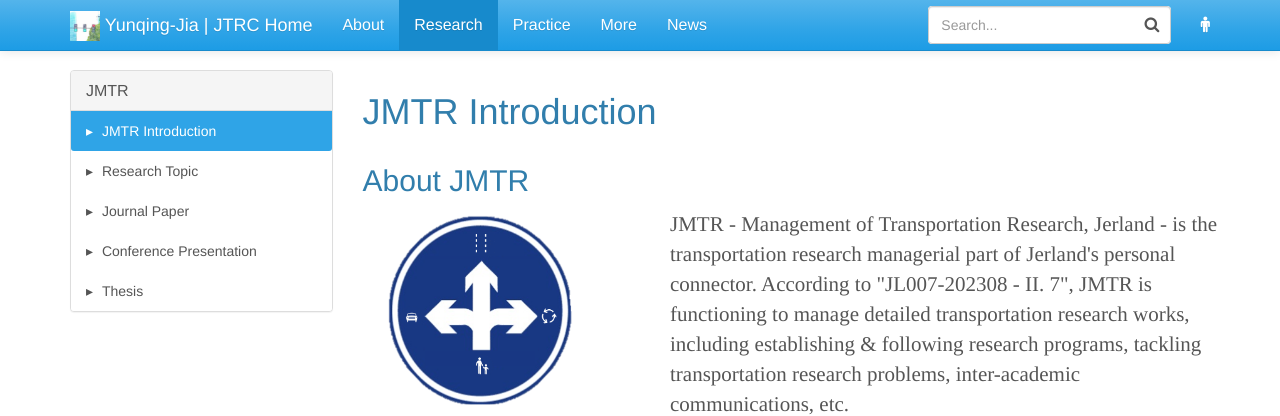
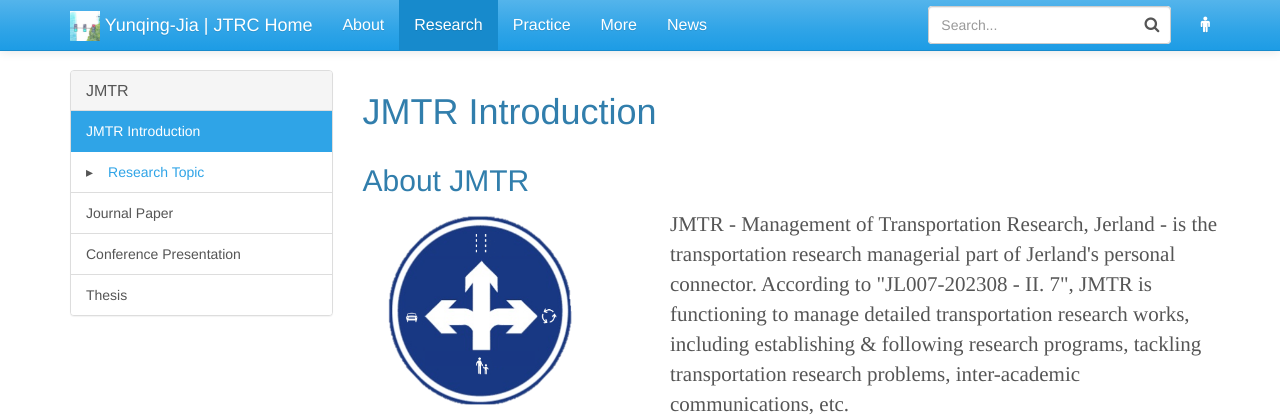
Before and after one commit to Yunqing-Jia/JTRC, a Jekyll site: the page built from _jmtr/index.md, in a window 1280 px wide. Shown: the top 416 px of the page. Built offline with Jekyll 4.4.1, drawn with Linux system fonts in a browser that asks for light colours.

Commit message:
Update jmtr_nav.html

```diff
--- a/_includes/jmtr_nav.html
+++ b/_includes/jmtr_nav.html
@@ -1,3 +1,22 @@
+<style>
+  .submenu {
+    display: none;
+    margin-left: 1.5em;
+  }
+  .submenu.show {
+    display: block;
+  }
+  .arrow {
+    display: inline-block;
+    width: 1em;
+    transition: transform 0.2s;
+    margin-right: 0.3em;
+  }
+  .arrow.down {
+    transform: rotate(90deg);
+  }
+</style>
+
 <div class="panel-group" id="accordion" role="tablist" aria-multiselectable="true">
   {% for section in site.data.jmtr %}
     <div class="panel panel-default">
@@ -28,36 +47,32 @@
       <div class="panel-collapse{% if collapsed %} collapse{% endif %}" id="collapse-{{forloop.index}}" role="tabpanel" aria-label="Side Navigation">
         <div class="list-group">
           {% for item in section.jmtr %}
-            {%- assign item_url = item.name | prepend:"/jmtr/" | append:"/" -%}
-            {%- assign p = site.jmtr | where:"url", item_url | first -%}
+            {% assign item_url = item.name | prepend:"/jmtr/" | append:"/" %}
+            {% assign p = site.jmtr | where:"url", item_url | first %}
 
-            {%- assign active_sub = false -%}
-            {%- if item.subpage -%}
+            {% if item.subpage %}
+              {%- assign should_expand = false -%}
               {% for sub in item.subpage %}
                 {% assign sub_url = sub | prepend:"/jmtr/" | append:"/" %}
                 {% if sub_url == page.url %}
-                  {% assign active_sub = true %}
+                  {%- assign should_expand = true -%}
                 {% endif %}
               {% endfor %}
-            {%- endif -%}
 
-            <div class="parent-with-sub">
-              <a class="list-group-item d-flex align-items-center has-sub {% if item_url == page.url or active_sub %}active{% endif %}" href="javascript:void(0);" onclick="toggleSubmenu(this)">
-                <span class="submenu-caret {% if active_sub %}rotated{% endif %}">&#9656;</span>
-                <span style="margin-left: 5px;">{{ p.title }}</span>
-              </a>
-
-              {% if item.subpage %}
-                <div class="subpage-group" style="{% unless active_sub %}display: none;{% endunless %}">
+              <div class="list-group-item">
+                <span class="arrow {% if should_expand %}down{% endif %}" onclick="toggleSubmenu(this)">&#9656;</span>
+                <a class="{% if item_url == page.url %}active{% endif %}" href="{{ p.url | relative_url }}">{{ p.title }}</a>
+                <div class="submenu {% if should_expand %}show{% endif %}">
                   {% for sub in item.subpage %}
                     {% assign sub_url = sub | prepend:"/jmtr/" | append:"/" %}
                     {% assign p_sub = site.jmtr | where:"url", sub_url | first %}
-                    <a class="list-group-item {% if sub_url == page.url %}active{% endif %}" style="padding-left: 30px;" href="{{ p_sub.url | relative_url }}">{{ p_sub.title }}</a>
+                    <a class="list-group-item {% if sub_url == page.url %}active{% endif %}" href="{{ p_sub.url | relative_url }}">{{ p_sub.title }}</a>
                   {% endfor %}
                 </div>
-              {% endif %}
-            </div>
-
+              </div>
+            {% else %}
+              <a class="list-group-item {% if item_url == page.url %}active{% endif %}" href="{{ p.url | relative_url }}">{{ p.title }}</a>
+            {% endif %}
           {% endfor %}
         </div>
       </div>
@@ -66,24 +81,9 @@
 </div>
 
 <script>
-  function toggleSubmenu(element) {
-    const caret = element.querySelector(".submenu-caret");
-    const subGroup = element.parentElement.querySelector(".subpage-group");
-
-    if (subGroup) {
-      const isVisible = subGroup.style.display !== "none";
-      subGroup.style.display = isVisible ? "none" : "block";
-      caret.classList.toggle("rotated", !isVisible);
-    }
+  function toggleSubmenu(arrow) {
+    const submenu = arrow.parentElement.querySelector('.submenu');
+    submenu.classList.toggle('show');
+    arrow.classList.toggle('down');
   }
 </script>
-
-<style>
-  .submenu-caret {
-    display: inline-block;
-    transition: transform 0.3s ease;
-  }
-  .submenu-caret.rotated {
-    transform: rotate(90deg);
-  }
-</style>
```
